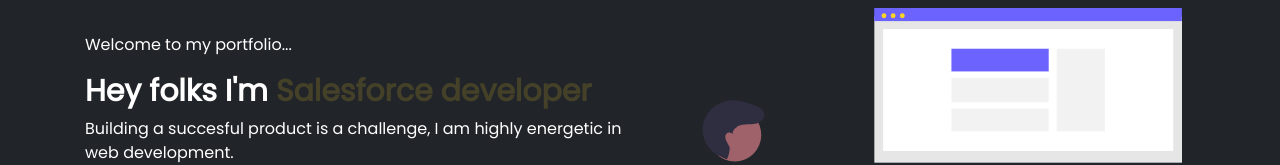
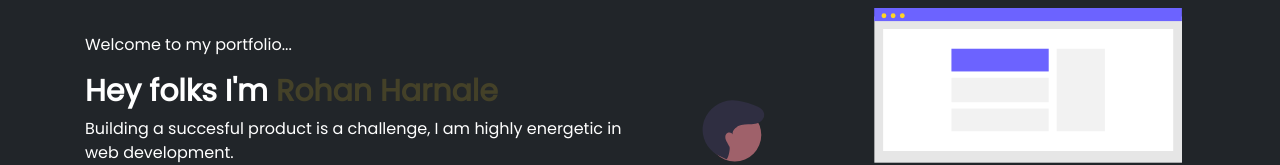
Before and after one commit to harnalerohan/portfolio, a React (Create React App) app: page / in a window 1280 px wide. Both pictures are taken after a click on the icon 226 px from the left and 51 px from the top of the page. Shown: the part 128-293 px from the top of the page. Built offline with nearby package versions, Linux system fonts and the light colour scheme; a web font is replaced by a local one.

Commit message:
update cv link

```diff
--- a/src/components/Introd.tsx
+++ b/src/components/Introd.tsx
@@ -1,60 +1,54 @@
-import React, { useEffect, useState } from "react";
 import "../css/Introd.css";
 import "../css/navBar.css";
 import logo from "../images/devGuy.svg";
+import WhoAMI from "./WhoAmI";
 
 const Introd = ({ bgStatus }: any) => {
-  let [name, setName] = useState(1);
-  let [classs, setclasss] = useState(true);
-
-  useEffect(() => {
-    setTimeout(() => {
-      setclasss(!classs);
-        if(name === 1){
-          setName(2);
-        }else if(name === 2){
-          setName(3);
-        }else if(name === 3){
-          setName(1);
-        }
-    }, 2000);
-    // eslint-disable-next-line
-  }, [classs]);
-
-  document.getElementsByTagName("meta")[2].content = bgStatus ? "#212529" : "#FFF"
-
+  document.getElementsByTagName("meta")[2].content = bgStatus
+    ? "#212529"
+    : "#FFF";
   return (
     <div className="container">
       <div className={bgStatus ? "row envelopedBlack" : "row envelope"}>
         <div className="intro col-lg-6 text-lg">
           <div className={bgStatus ? "whiteText" : "blackText"}>
-          <p className="welcomeText">
-            Welcome to my portfolio...
-          </p>
-          <h3>
-              Hey folks I'm {" "}
-            <span className={classs ? "name fadeIn" : "name fadeOut"}>
-              {name === 1 ? "Rohan Harnale" : name === 2 ? "Web Developer" : "Salesforce developer"}
-            </span>
-          </h3>
-          <p className="description">Building a succesful product is a challenge, I am highly energetic
+            <p className="welcomeText">Welcome to my portfolio...</p>
+            <WhoAMI></WhoAMI>
+            <p className="description">
+              Building a succesful product is a challenge, I am highly energetic
               in web development.
             </p>
           </div>
           <div className="conButtonsPc link">
-          <a href="https://drive.google.com/file/d/1wLMlikmUFehZGV-zJCMG7rVOnC1b4Bud/view?usp=share_link" target="_blank" rel="noreferrer">
-            <button type="button" className="btn btn-light"><i className="fas fa-file-download"></i> Download Resume</button>
+            <a
+              href={process.env.REACT_APP_CVLINK}
+              target="_blank"
+              rel="noreferrer"
+            >
+              <button type="button" className="btn btn-light">
+                <i className="fas fa-file-download"></i> Download Resume
+              </button>
             </a>
-          <button disabled type="button" className="btn btn-dark btn-intro">Get a free Quote</button>
+            <button disabled type="button" className="btn btn-dark btn-intro">
+              Get a free Quote
+            </button>
           </div>
         </div>
         <div className="devGuy col-lg-6 text-center">
           <img src={logo} alt="devGuy" />
           <div className="conButtons">
-          <a href="https://drive.google.com/file/d/1wLMlikmUFehZGV-zJCMG7rVOnC1b4Bud/view?usp=share_link" target="_blank" rel="noreferrer">
-            <button type="button" className="btn btn-light"><i className="fas fa-file-download"></i> Download Resume</button>
+            <a
+              href={process.env.REACT_APP_CVLINK}
+              target="_blank"
+              rel="noreferrer"
+            >
+              <button type="button" className="btn btn-light">
+                <i className="fas fa-file-download"></i> Download Resume
+              </button>
             </a>
-          <button type="button" className="link btn btn-dark btn-intro">Get a free Quote</button>
+            <button type="button" className="link btn btn-dark btn-intro">
+              Get a free Quote
+            </button>
           </div>
         </div>
       </div>
--- /dev/null
+++ b/src/components/WhoAmI.tsx
@@ -0,0 +1,31 @@
+import React, { useState, useEffect } from "react";
+
+const WhoAMI = () => {
+  let [name, setName] = useState(1);
+  let [classs, setclasss] = useState(true);
+
+  useEffect(() => {
+    setTimeout(() => {
+      setclasss(!classs);
+      if (name === 1) {
+        setName(2);
+      } else if (name === 2) {
+        setName(1);
+      }
+    }, 2000);
+    // eslint-disable-next-line
+  }, [classs]);
+
+  return (
+    <div>
+      <h3>
+        Hey folks I'm{" "}
+        <span className={classs ? "name fadeIn" : "name fadeOut"}>
+          {name === 1 ? "Rohan Harnale" : "Web Developer"}
+        </span>
+      </h3>
+    </div>
+  );
+};
+
+export default WhoAMI;
```
Also changed, not shown: 2 other files (tests, documents, lock files or other folders). Lines whose indentation alone changed are shown as unchanged.
